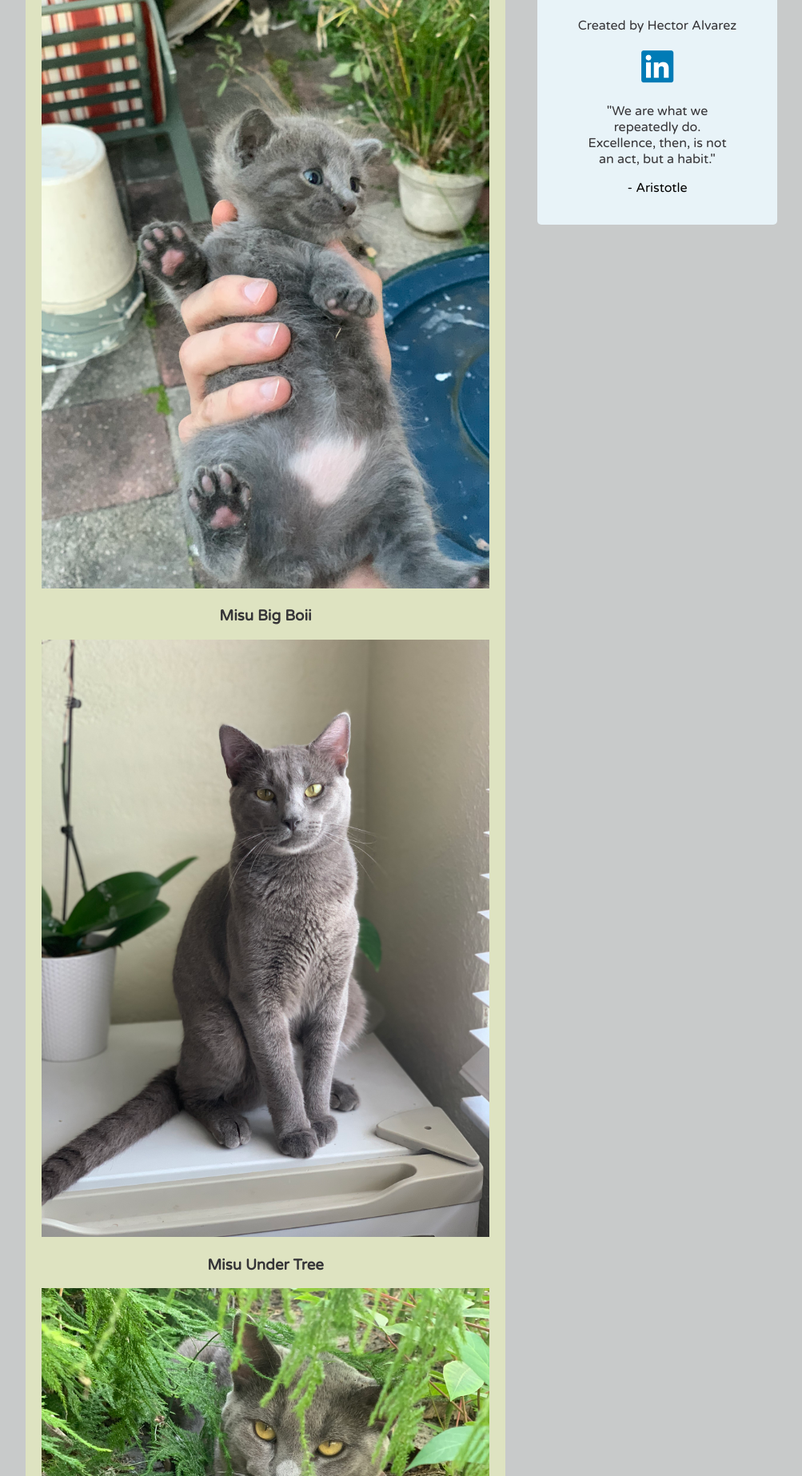
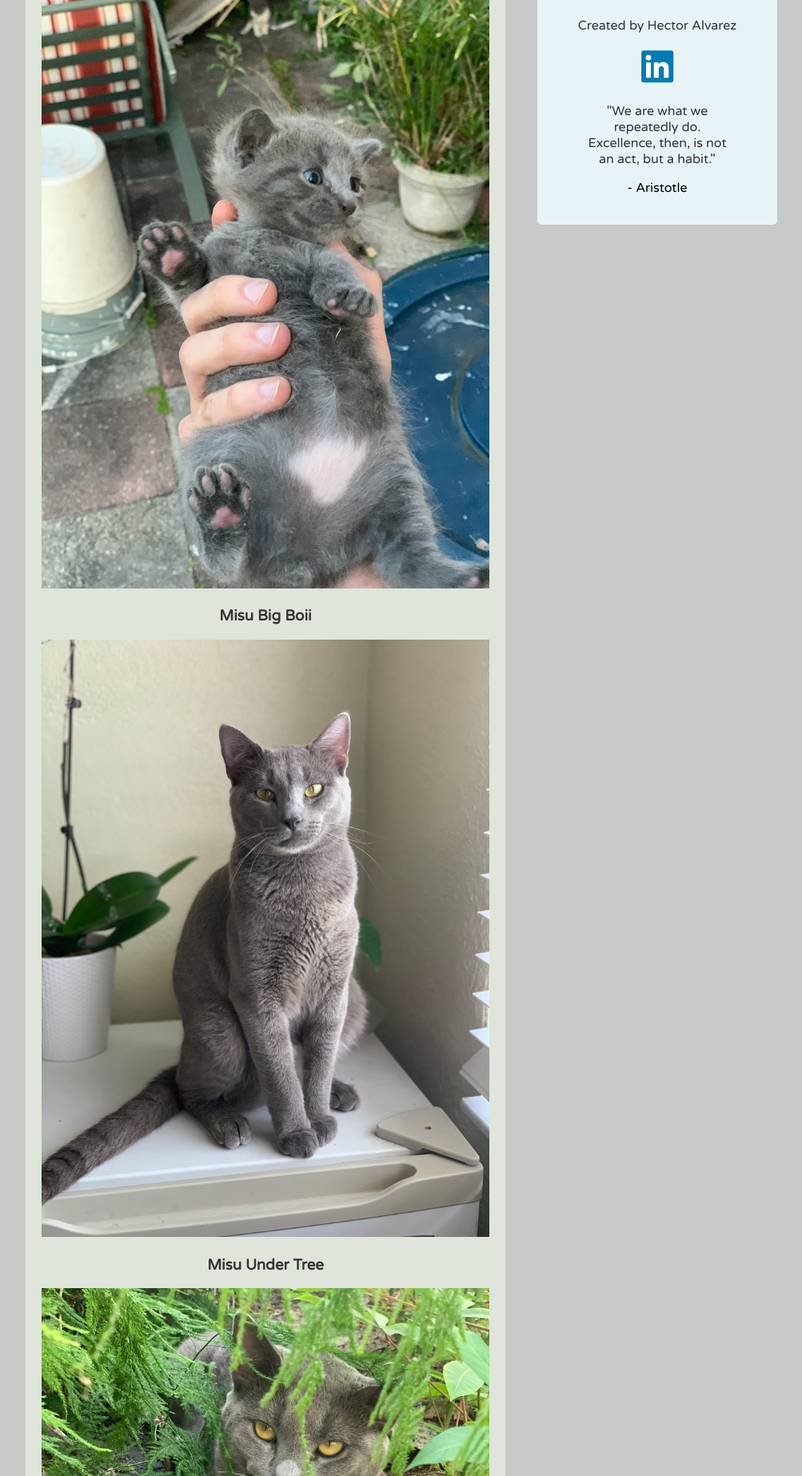
Before and after one commit to kyrieheard/MisuSite, a PHP site: page / in a window 1280 px wide. Shown: the part 1089-2935 px from the top of the page at 80% size, without its empty margins (138-1141 px from the left). Run offline with PHP 8.4, Linux system fonts and the light colour scheme.

Commit message:
Update style.css

```diff
--- a/style.css
+++ b/style.css
@@ -80,7 +80,7 @@ p {
 
 #main {
 
-	background: #DEE3C1;
+	background: #DFE5DB;
 	color: #EAE6DE;
 	width: 600px;
 	float: left;
```
